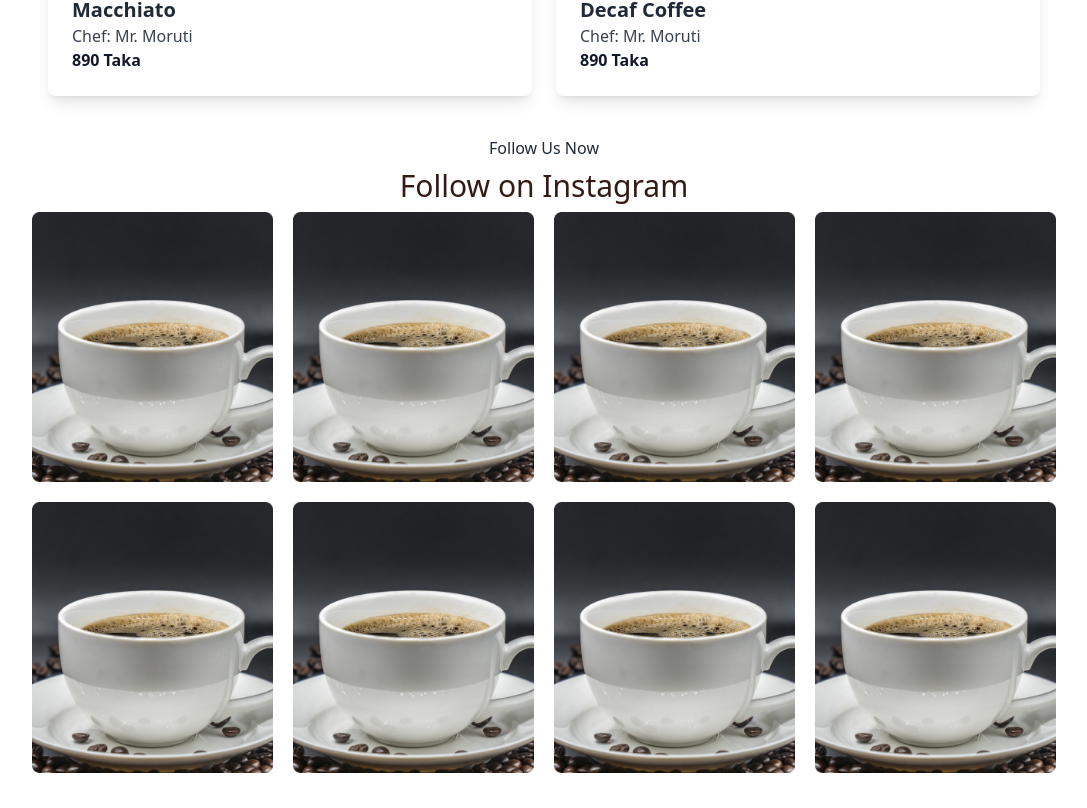
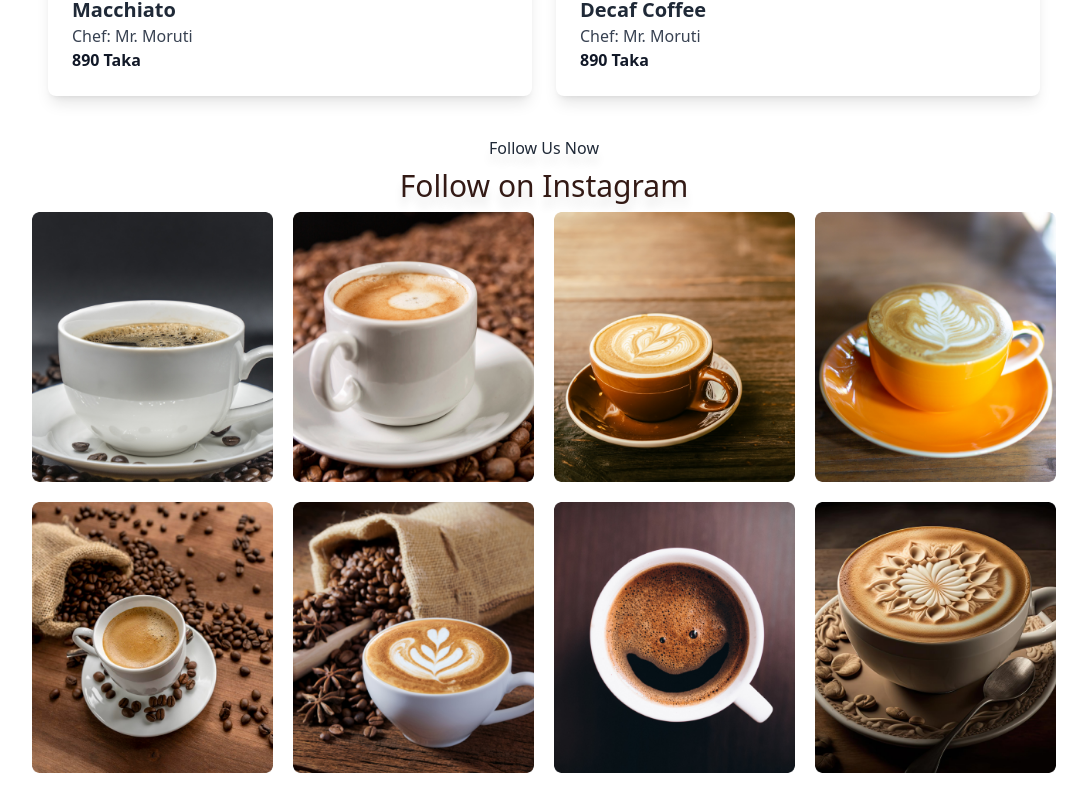
Before and after one commit to himu004/coffee-factory-client, a React (Vite) app: page / in a window 1280 px wide. Shown: the part 2212-3020 px from the top of the page, without its empty margins (96-1183 px from the left). Built offline with nearby package versions, Linux system fonts and the light colour scheme.

Commit message:
Home page Initially Completed

```diff
--- a/package.json
+++ b/package.json
@@ -13,7 +13,8 @@
     "react": "^18.2.0",
     "react-dom": "^18.2.0",
     "react-router-dom": "^6.23.1",
-    "sweetalert2": "^11.11.0"
+    "sweetalert2": "^11.11.0",
+    "tailwindcss-textshadow": "^2.1.3"
   },
   "devDependencies": {
     "@types/react": "^18.2.66",
--- a/src/components/FollowUs/FollowUs.jsx
+++ b/src/components/FollowUs/FollowUs.jsx
@@ -1,23 +1,93 @@
-import cup1 from '../../assets/images/cups/Rectangle 9.png';
+import cup1 from "../../assets/images/cups/Rectangle 9.png";
+import cup2 from "../../assets/images/cups/Rectangle 10.png";
+import cup3 from "../../assets/images/cups/Rectangle 11.png";
+import cup4 from "../../assets/images/cups/Rectangle 12.png";
+import cup5 from "../../assets/images/cups/Rectangle 13.png";
+import cup6 from "../../assets/images/cups/Rectangle 14.png";
+import cup7 from "../../assets/images/cups/Rectangle 15.png";
+import cup8 from "../../assets/images/cups/Rectangle 16.png";
+
+{
+  /*
+    <div className="relative overflow-hidden rounded-md">
+              <img src={product.image} alt={product.name} className="w-full h-40 object-cover transition-transform duration-300 ease-in-out transform group-hover:scale-105" />
+            <div className="absolute inset-0 bg-white opacity-0 transition-opacity duration-300 ease-in-out group-hover:opacity-30"></div>
+    </div>
+*/
+}
+
 const FollowUs = () => {
-    return (
-        <div className='w-4/5 mx-auto'>
-            <div className='space-y-2'>
-                <p className="text-center">Follow Us Now</p>
-                <h2 className="text-center text-3xl text-[#331A15]">Follow on Instagram</h2>
-                <div className='grid grid-cols-4 gap-5'>
-                    <img src={cup1} alt="" />
-                    <img src={cup1} alt="" />
-                    <img src={cup1} alt="" />
-                    <img src={cup1} alt="" />
-                    <img src={cup1} alt="" />
-                    <img src={cup1} alt="" />
-                    <img src={cup1} alt="" />
-                    <img src={cup1} alt="" />
-                </div>
-            </div>
+  return (
+    <div className="w-4/5 mx-auto">
+      <div className="space-y-2">
+        <p className="text-center text-shadow-lg">Follow Us Now</p>
+        <h2 className="text-center text-3xl text-[#331A15] text-shadow-lg">
+          Follow on Instagram
+        </h2>
+        <div className="grid md:grid-cols-4 gap-5">
+
+          <div className="relative overflow-hidden rounded-md ">
+            <img
+                className="rounded-md transition-all  hover:scale-110"
+                src={cup1}
+                alt=""
+            />
+          </div>
+          <div className="relative overflow-hidden rounded-md ">
+            <img
+                className="rounded-md transition-all  hover:scale-110"
+                src={cup2}
+                alt=""
+            />
+          </div>
+          <div className="relative overflow-hidden rounded-md ">
+            <img
+                className="rounded-md transition-all  hover:scale-110"
+                src={cup3}
+                alt=""
+            />
+          </div>
+          <div className="relative overflow-hidden rounded-md ">
+            <img
+                className="rounded-md transition-all  hover:scale-110"
+                src={cup4}
+                alt=""
+            />
+          </div>
+          <div className="relative overflow-hidden rounded-md ">
+            <img
+                className="rounded-md transition-all  hover:scale-110"
+                src={cup5}
+                alt=""
+            />
+          </div>
+          <div className="relative overflow-hidden rounded-md ">
+            <img
+                className="rounded-md transition-all  hover:scale-110"
+                src={cup6}
+                alt=""
+            />
+          </div>
+          <div className="relative overflow-hidden rounded-md ">
+            <img
+                className="rounded-md transition-all  hover:scale-110"
+                src={cup7}
+                alt=""
+            />
+          </div>
+          <div className="relative overflow-hidden rounded-md ">
+            <img
+                className="rounded-md transition-all  hover:scale-110"
+                src={cup8}
+                alt=""
+            />
+          </div>
+
+
         </div>
-    );
+      </div>
+    </div>
+  );
 };
 
 export default FollowUs;
--- a/src/components/Footer/Footer.jsx
+++ b/src/components/Footer/Footer.jsx
@@ -1,7 +1,9 @@
+import bg from '../../assets/images//more/24.jpg';
+
 const Footer = () => {
   return (
-    <div>
-      <footer className="footer p-10 bg-base-200 text-base-content mt-10">
+    <div className='bg-base-200'>
+      <footer className="footer p-10 w-4/5 mx-auto text-base-content mt-10">
         <aside>
           <svg
             width="50"
@@ -41,6 +43,9 @@ const Footer = () => {
           <a className="link link-hover">Cookie policy</a>
         </nav>
       </footer>
+      <div style={{ backgroundImage: `url(${bg})` }} className="h-[50px] bg-cover bg-center flex justify-center items-center">
+        <p className='text-white'>Copyright Espresso Emporium ! All Rights Reserved</p>
+      </div>
     </div>
   );
 };
--- a/tailwind.config.js
+++ b/tailwind.config.js
@@ -5,9 +5,19 @@ export default {
     "./src/**/*.{js,ts,jsx,tsx}",
   ],
   theme: {
-    extend: {},
+    extend: {
+      textShadow: {
+        'default': '0 1px 3px rgba(0, 0, 0, 0.1)',
+        'md': '0 3px 3px rgba(0, 0, 0, 0.1)',
+        'lg': '0 10px 8px rgba(0, 0, 0, 0.1)',
+        'xl': '0 20px 13px rgba(0, 0, 0, 0.1)',
+        '2xl': '0 25px 25px rgba(0, 0, 0, 0.25)',
+        'none': 'none',
+      }
+    },
   },
   plugins: [
     require('daisyui'),
+    require('tailwindcss-textshadow')
   ],
 }
```
Also changed, not shown: 1 other file (tests, documents, lock files or other folders).
